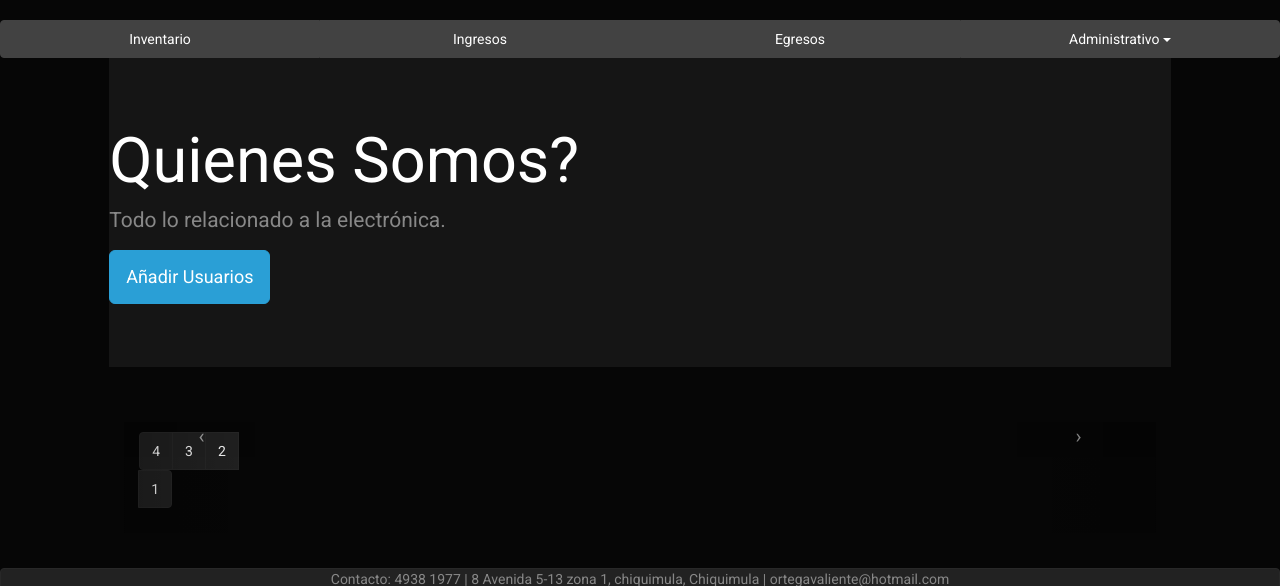
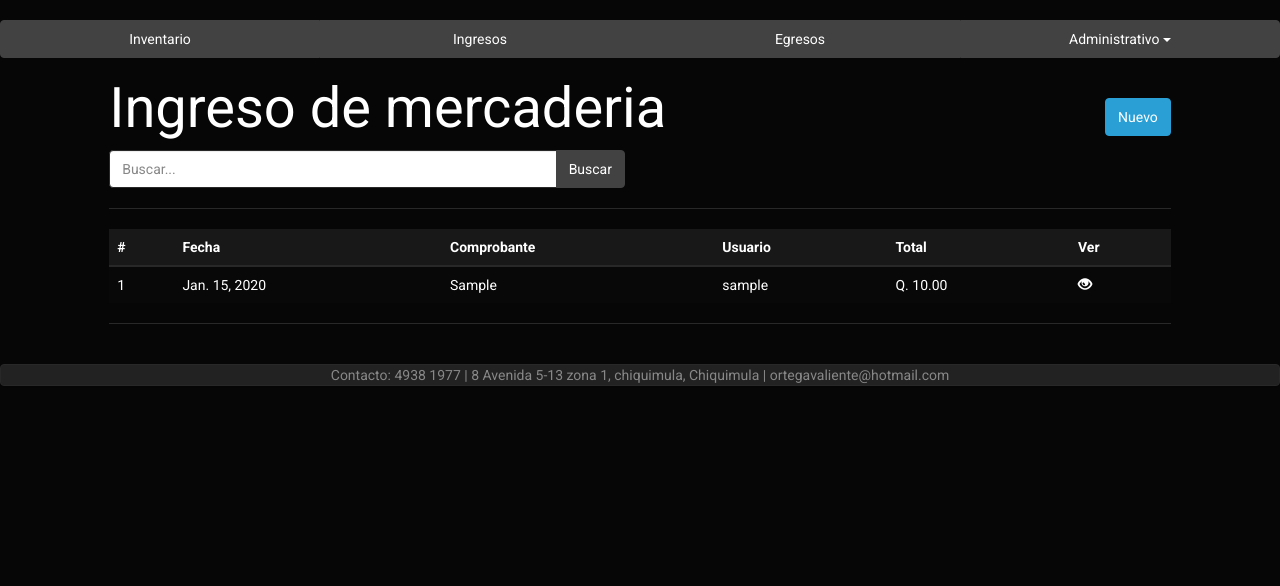
Before and after one commit to PolarCommunity/SimpleInventoryControl, a Django app: page /ingreso/lista/ in a window 1280 px wide. Shown: the part 52-638 px from the top of the page. Run offline with Django 3.2, Linux system fonts and the light colour scheme; a user stored in the database is signed in; tables that the repository leaves empty hold one stand-in row (values such as "Sample post"); some libraries are stand-ins or nearby versions.

Commit message:
CRUD encabezado

```diff
--- a/SimpleInventoryControl/urls.py
+++ b/SimpleInventoryControl/urls.py
@@ -16,8 +16,10 @@ Including another URLconf
 from django.conf.urls import url, include
 from django.contrib import admin
 from general import urls
+from ingresos import urls
 
 urlpatterns = [
     url(r'^admin/', admin.site.urls),
+    url(r'^ingreso/', include('ingresos.urls')),
     url(r'^', include('general.urls')),
 ]
--- a/ingresos/models.py
+++ b/ingresos/models.py
@@ -7,14 +7,16 @@ from general.models import *
 class Ingreso(models.Model):
     fecha = models.DateField(default = date.today)
     descripcion = models.CharField(max_length=150)
+    total = models.DecimalField(max_digits = 12, decimal_places = 2, default=0)
     comprobante = models.CharField(max_length=50)
-    sede = models.ForeignKey(Sede, blank=True, on_delete=models.CASCADE)
     user = models.ForeignKey(User, blank=True)
     def __str__(self):
         return self.comprobante
 
 class DetalleIngreso(models.Model):
     cantidad = models.DecimalField(max_digits=15, decimal_places=2)
+    precio_unitario = models.DecimalField(max_digits = 12, decimal_places = 2, default=0)
+    precio_total = models.DecimalField(max_digits = 12, decimal_places = 2, default=0)
     ingreso = models.ForeignKey(Ingreso, on_delete=models.CASCADE)
     articulo = models.ForeignKey(ArticuloSede, on_delete=models.CASCADE)
     def __str__(self):
--- a/ingresos/urls.py
+++ b/ingresos/urls.py
@@ -2,4 +2,9 @@ from django.conf.urls import url
 from .views import *
 
 urlpatterns = [
+    url(r'^lista/$', ListaIngreso.as_view(), name ="ListaIngreso"),
+    url(r'^lista/([\w-]+)$', ListaIngreso.as_view(), name ="ListaIngreso"),
+    url(r'^crear/$', CrearIngreso.as_view(), name ="CrearIngreso"),
+    url(r'^actualizar/(?P<pk>\d+)$', ActualizarIngreso.as_view(), name ="ActualizarIngreso"),
+    url(r'^eliminar/(?P<pk>\d+)$', EliminarIngreso.as_view(), name ="EliminarIngreso"),
 ]
--- a/ingresos/views.py
+++ b/ingresos/views.py
@@ -1,3 +1,41 @@
-from django.shortcuts import render
+from django.shortcuts import render, redirect
+from django.views.generic import *
+from .models import *
+from SimpleInventoryControl import settings
+from django.core.urlresolvers import reverse_lazy, reverse
+from django.contrib.auth.mixins import LoginRequiredMixin
+from django.contrib.auth.decorators import login_required
+from django.http import HttpResponseRedirect
+from .forms import *
+from decimal import Decimal
+from django.shortcuts import get_object_or_404
+from django.template import Context
+from django import forms
+from django.db.models import Sum
+from django.db.models import Q
+import time
+# Create your views here.
+class CrearIngreso(LoginRequiredMixin, CreateView):
+    form_class = IngresoForm
+    template_name = 'ingresos/ingreso_form.html'
+    login_url = settings.LOGIN_URL
+    success_url = reverse_lazy('ListaIngreso')
+    def get(self, request):
+        form = IngresoForm(initial = {'total':0, 'user':request.user})
+        context = Context({'form': form})
+        return render(request, 'ingresos/ingreso_form.html', context)
 
-# Create your views here.
+class ActualizarIngreso(LoginRequiredMixin, UpdateView):
+    form_class = IngresoForm
+    login_url = settings.LOGIN_URL
+    success_url = reverse_lazy('ListaIngreso')
+
+class EliminarIngreso(LoginRequiredMixin, DeleteView):
+    model = Ingreso
+    success_url = reverse_lazy('ListaIngreso')
+    login_url = settings.LOGIN_URL
+
+class ListaIngreso(LoginRequiredMixin, ListView):
+    model = Ingreso
+    paginate_by = 50
+    login_url = settings.LOGIN_URL
--- /dev/null
+++ b/templates/ingresos/ingreso_list.html
@@ -0,0 +1,47 @@
+{% extends 'base.html'%}
+{% block container %}
+{% load static %}
+{% load humanize %}
+<div class="row">
+  <div class="col-md-10">
+      <h1>Ingreso de mercaderia</h1>
+  </div>
+  <div class="col-md-2" align="right">
+        <br><br>
+        <a href="{% url 'CrearIngreso'%}" class="btn btn-primary">Nuevo</a>
+  </div>
+</div>
+{% if not object_list %}
+{%include 'buscador.html'%}
+<hr>
+<h3>Ningun articulo registrado en su sede aun</h3>
+{% else %}
+{%include 'buscador.html'%}
+<hr>
+<table class="table table-striped table-hover ">
+<thead>
+  <tr>
+    <th >#</th>
+    <th>Fecha</th>
+    <th>Comprobante</th>
+    <th>Usuario</th>
+    <th>Total</th>
+    <th align="center">Ver</th>
+  </tr>
+</thead>
+<tbody>
+  {% for i in object_list %}
+  <tr>
+    <td>{{ forloop.counter }}</td>
+    <td>{{i.fecha}}</td>
+    <td>{{i.comprobante}}</td>
+    <td>{{i.user}}</td>
+    <td>Q. {{i.total|intcomma}}</td>
+    <td><a  href="#"><span class="glyphicon glyphicon-eye-open" aria-hidden="true"></span></a></td>
+  </tr>
+  {% endfor %}
+</tbody>
+</table>
+{% endif %}
+<hr>
+{% endblock %}
--- a/templates/nav-var.html
+++ b/templates/nav-var.html
@@ -28,7 +28,7 @@
 
 <div class="btn-group btn-group-justified">
 <a href="{% url 'lista_articulo'%}" class="btn btn-default">Inventario</a>
-<a href="#" class="btn btn-default">Ingresos</a>
+<a href="{%url 'ListaIngreso'%}" class="btn btn-default">Ingresos</a>
 <a href="#" class="btn btn-default">Egresos</a>
 {% if request.user.is_superuser%}
     <div class="btn-group">
```
Also changed, not shown: ingresos/forms.py (added, +19 -0 lines), templates/ingresos/ingreso_form.html (added, +20 -0 lines).
